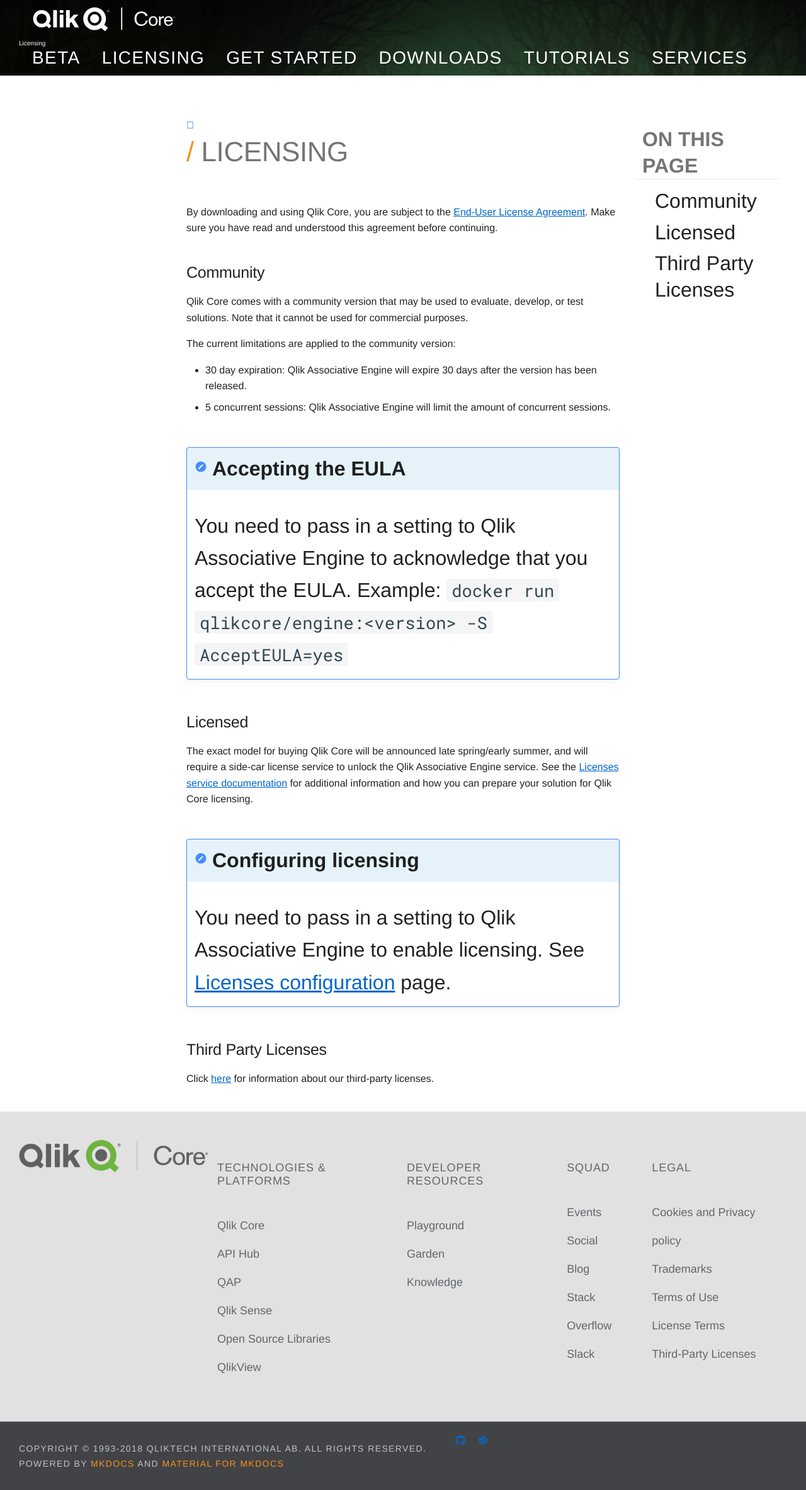
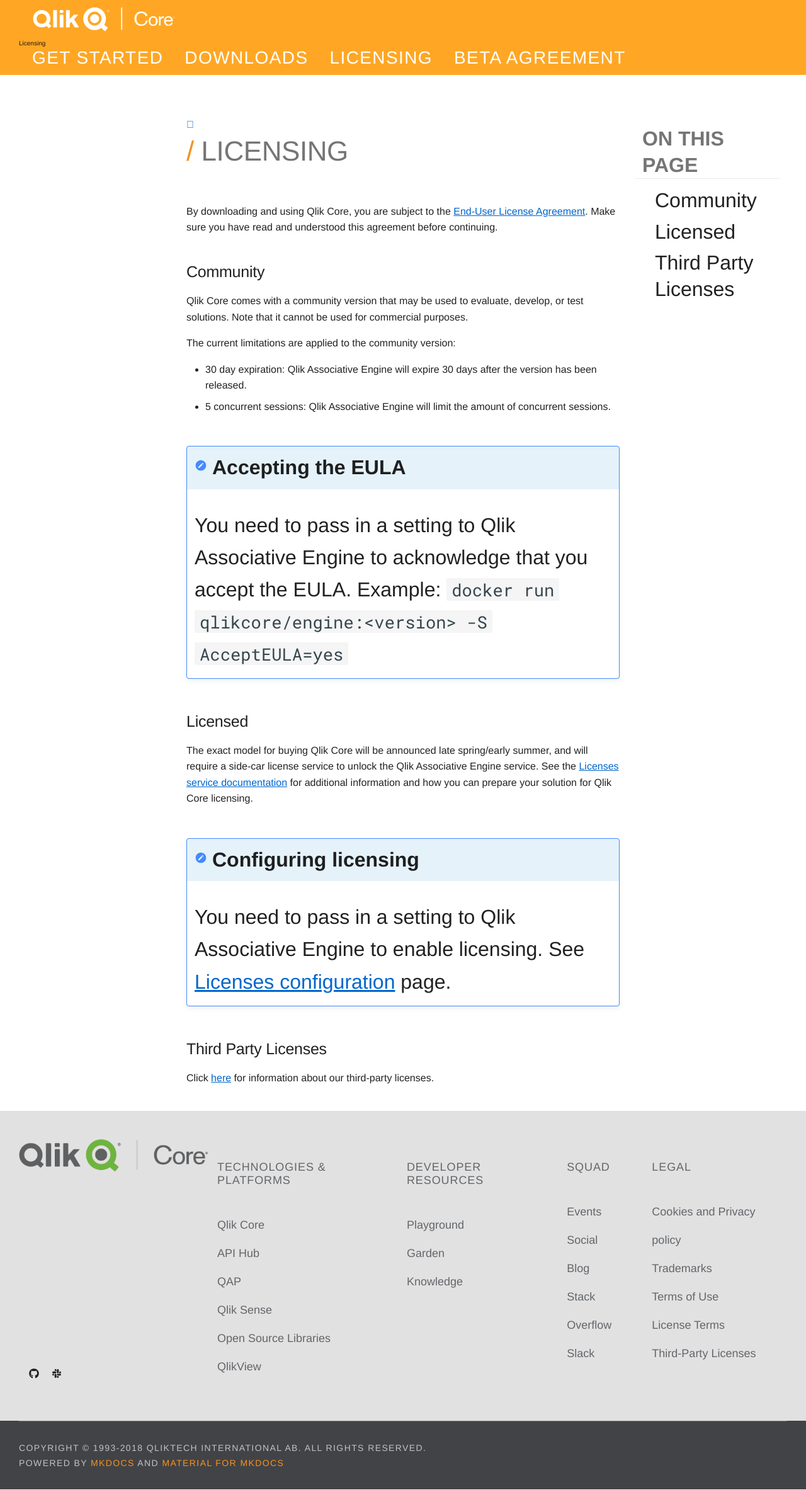
Before and after one commit to qlik-oss/core-website, an MkDocs documentation site: the page built from docs/docs/licensing.md, in a window 1280 px wide. Shown: the whole page at 63% size. Built offline with MkDocs 1.6.1 and Material for MkDocs 9.7.7, drawn with Linux system fonts in a browser that asks for light colours; comment, search, counter and statistics services are not loaded; old or Windows-style settings are respelled for this version of MkDocs.

Commit message:
Updated after review

```diff
--- a/docs/javascripts/extra.js
+++ b/docs/javascripts/extra.js
@@ -3,24 +3,6 @@
     document.getElementsByClassName("accept-cookies")[0].className +=
     " hidden";}
   }
-
-
-(function() {
-  var imgCount = 5;
-  var dir = '../images/';
-  var randomCount = Math.round(Math.random() * (imgCount - 1)) + 1;
-  var images = new Array
-          images[1] = "/bg-1.jpg",
-          images[2] = "/bg-2.jpg",
-          images[3] = "/bg-3.jpg",
-          images[4] = "/bg-4.jpg",
-          images[5] = "/bg-5.jpg"
-  var img = document.getElementById("header-id"),
-  style = img.currentStyle || window.getComputedStyle(img, false);
-  url = style.backgroundImage.slice(4, -1).replace(/"/g, "");
-  newUrl = url.substr(0, url.lastIndexOf('/'));
-  document.getElementById("header-id").style.backgroundImage = "url(" + newUrl + images[randomCount] + ")";
-})();
 
 (function() {
   var h1 = document.getElementsByTagName("h1");
--- a/docs/stylesheets/custom-style.css
+++ b/docs/stylesheets/custom-style.css
@@ -1,12 +1,12 @@
 
 @font-face {
   font-family: BasicCommercialLTPro-Bold;
-  src: url(../fonts/BasicCommercialLTPro-Bold.otf);
+  src: url(../fonts/BasicCommercialLTPro-Bold.otf) format("opentype");;
 }
 
 @font-face {
   font-family: BasicCommercialLTPro-Roman;
-  src: url(../fonts/BasicCommercialLTPro-Roman.otf);
+  src: url(../fonts/BasicCommercialLTPro-Roman.otf) format("opentype");;
 }
 
 
@@ -39,8 +39,12 @@
   font-size: 5rem;
 }
 
+.md-header {
+  position: relative;
+}
+
 @media (max-width: 76.1875em) {
-  .md-header-home {
+  .md-header-home, .md-header-sub {
     position: relative;
     background-color: #000;
     background-image:URL('../images/bg-1.jpg');
@@ -48,12 +52,6 @@
   }
   .md-flex-homepage {
     display: none !important;
-  }
-  .md-header {
-    position: relative;
-    background-color: #000;
-    background-image:URL('../images/bg-1.jpg');
-    height: 75px;
   }
   .md-logo img {
     height: auto;
@@ -70,15 +68,15 @@
     background-position: center;
     background-repeat: no-repeat;
     background-size: cover;
+    background-image:URL('../images/bg-1.jpg');
     -webkit-animation: fadein 1s; /* Safari, Chrome and Opera > 12.1 */
     -moz-animation: fadein 1s; /* Firefox < 16 */
     -ms-animation: fadein 1s; /* Internet Explorer */
     -o-animation: fadein 1s; /* Opera < 12.1 */
     animation: fadein 1s;
   }
-  .md-header {
-    position: relative;
-    background-color: #000;
+
+  .md-header-sub {
     background-image:URL('../images/bg-1.jpg');
     height: 120px;
   }
@@ -118,9 +116,21 @@
 to   { opacity: 1; }
 }
 
-.md-tabs, .md-footer-nav {
+.md-tabs  {
   background-color:rgba(0, 0, 0, 0.0);
   right: 30px;
+}
+
+.md-sidebar[data-md-state=lock] {
+  top: 0.5rem;
+}
+
+.md-sidebar[data-md-state=lock] {
+  bottom: 4.8rem;
+}
+
+.md-tabs {
+  background-color:rgba(0, 0, 0, 0.0) !important;
 }
 
 .md-footer-meta {
@@ -128,7 +138,7 @@
   color: #626669;
 }
 
-.md-footer-meta2 {
+.md-footer-last {
   background-color: #424346;
   color: #e1e1e1;
 }
@@ -147,7 +157,7 @@
   font-family: 'BasicCommercialLTPro-Bold','Helvetica Neue','helvetica',arial,sans-serif;
 }
 
-h1 {
+.md-content h1 {
   text-transform: uppercase;
   font-size: 2.2rem !important;
 }
@@ -239,7 +249,7 @@
 }
 
 /* Hide Beta/Third Party Licenses nav items in full size menu */
-.md-nav__item a[title="Beta"],
+.md-nav__item a[title="Beta agreement"],
 .md-nav__item a[title="Third Party Licenses"]
  {
   display: none;
@@ -247,7 +257,7 @@
 
 /* Show the Beta nav item in hamburger menu */
 @media only screen and (max-width: 76.1875em) {
-  .md-nav__item a[title="Beta"] {
+  .md-nav__item a[title="Beta agreement"] {
     display: block;
   }
 }
@@ -365,9 +375,15 @@
 }
 
 .md-footer-social a, .md-footer-social a:hover {
-  font-size: 24px;
-  color: #c2c2c2;
+  font-size: 60px;
+  color: #626669;
+  margin-right: 30px;
   text-decoration: none;
+}
+
+.footer-left .footer-social {
+  display: flex;
+  align-self: flex-end;
 }
 
 .md-footer-legal {
@@ -378,7 +394,8 @@
 
 .md-footer-legal-text {
   float: left;
-  padding: 30px;
+  padding-top: 30px;
+  padding-bottom: 30px;
   font-size: 14px;
   color: #c2c2c2;
   line-height: 24px;
@@ -563,13 +580,12 @@
 .marketing-text-button {
   color: white;
   font-family: BasicCommercialLTPro-Roman;
-  font-size:18px;
+  font-size:16px;
   background-color: #f7921d;
-  opacity: 0.8;
-  border-style: solid;
-  border-width: 2px 2px 2px 2px;
+  opacity: 1;
   padding: 10px 20px 10px 20px;
   text-decoration: none;
+  text-transform: uppercase;
 }
 
 .marketing-text-button:hover {
--- a/mkdocs.yml
+++ b/mkdocs.yml
@@ -4,6 +4,8 @@
   name: 'material'
   logo: 'images/QlikCore-Horizontal-Print-white.svg'
   custom_dir: 'theme'
+  palette:
+    primary: 'orange'
   favicon: 'images/favicon.ico'
 
 extra_css:
@@ -38,10 +40,10 @@
 
 pages:
   - Home: index.md
-  - Beta: beta.md
-  - Licensing: docs/licensing.md
   - Get Started: docs/getting-started.md
   - Downloads: docs/downloads.md
+  - Licensing: docs/licensing.md
+  - Beta agreement: beta.md
   - Tutorials:
     - Hello Engine: docs/tutorials/hello-engine.md
     - Hello Data: docs/tutorials/hello-data.md
@@ -54,6 +56,7 @@
       - Overview: docs/tutorials/scalability/overview.md
       - Newspaper website: docs/tutorials/scalability/newspaper.md
   - Services:
+    - Mira: docs/services/mira.md
     - Qlik Associative Engine:
       - Introduction: docs/services/qix-engine/introduction.md
       #- Access Control: docs/services/qix-engine/access-control.md
@@ -78,7 +81,6 @@
       - Analytical Connector API: docs/services/qix-engine/apis/server-side-extension/analytical-connector-api.md
       - Rest API: docs/services/qix-engine/apis/rest/qlik-associative-engine-api.md
     - Licenses: docs/services/licenses.md
-    - Mira: docs/services/mira.md
   - Conventions:
     - Introduction: docs/conventions/introduction.md
     - API Strategy: docs/conventions/api-strategy.md
--- a/theme/partials/footer.html
+++ b/theme/partials/footer.html
@@ -8,6 +8,11 @@
           <div class="footer-logo">
             <img src="{{ base_url }}/images/QlikCore-Horizontal_RGB.png" width="300px" alt="Qlik Logo">
           </div>
+          <div class="footer-social">
+            {% block social %}
+              {% include "partials/social.html" %}
+            {% endblock %}
+            </div>
         </div>
 
       <div class="footer-nav-menu">
@@ -100,61 +105,19 @@
   </div>
 </section>
 
-<!--
-<footer class="md-footer">
-  <div class="md-footer-meta md-typeset">
-    <div class="md-footer-meta__inner md-grid">
-      <div class="md-footer-copyright">
-        {% if config.copyright %}
-          <div class="md-footer-copyright__highlight">
-            {{ config.copyright }}
-          </div>
-        {% endif %}
-        <div class="md-footer-link-container">
-          <div class="md-footer-inner-container md-footer-logo">
-              <img src="{{ base_url }}/{{ config.theme.logo }}"
-                width="24" height="24" />
-          </div>
-          <div class="md-footer-inner-container md-footer-link-list">
-            <label class="md-footer-link-header">COMPANY</label>
-            <ul>
-              <li><a href="http://www.qlik.com/company/about-the-company">About Qlik</a></li>
-              <li><a href="http://www.qlik.com/company/press-room">Press Room</a></li>
-              <li><a href="http://www.qlik.com/company/careers">Careers</a></li>
-              <li><a href="http://www.qlik.com/contact">Find a Sales Office</a></li>
-              <li><a href="http://www.qlik.com/try-or-buy/buy-now">Contact Qlik</a></li>
-            </ul>
-          </div>
-          <div class="md-footer-inner-container md-footer-link-list">
-            <label class="md-footer-link-header">LEGAL</label>
-            <ul>
-              <li><a href="http://www.qlik.com/legal/cookies-and-privacy-policy">Cookies and Privacy policy</a></li>
-              <li><a href="http://www.qlik.com/legal/trademarks">Trademarks</a></li>
-              <li><a href="http://www.qlik.com/legal/terms-of-use">Terms of Use</a></li>
-              <li><a href="{{ base_url }}/beta">License Terms</a></li>
-              <li><a href="{{ base_url }}/docs/third-party-licenses">Third-Party Licenses</a></li>
-            </ul>
-          </div>
-        </div>
-      </div>
-    </div>
-  </div>
-</footer>
--->
 <footer class="md-footer-last">
-  <div class="md-footer-meta2 md-typeset">
-      <div class="md-footer-legal">
+  <div class="wrapper">
+    <div class="md-typeset">
+        <div class="md-footer-legal">
           <div class="md-footer-legal-text">
             <div>Copyright © 1993-2018 QlikTech International AB. All rights reserved.</div>
-            Powered by
+              Powered by
               <a href="http://www.mkdocs.org">MkDocs</a>
               and
               <a href="https://squidfunk.github.io/mkdocs-material/">
               Material for MkDocs</a>
+            </div>
           </div>
-          {% block social %}
-            {% include "partials/social.html" %}
-          {% endblock %}
         </div>
-  </div>
+      </div>
 </footer>
--- a/theme/partials/tabs.html
+++ b/theme/partials/tabs.html
@@ -7,7 +7,9 @@
   <div class="md-tabs__inner md-grid">
     <ul class="md-tabs__list">
       {% for nav_item in nav %}
-        {% if nav_item.title != "Home" and nav_item.title != "Third Party Licenses" %}
+        {% if nav_item.title != "Home" and nav_item.title != "Third Party Licenses"
+        and nav_item.title != "Services" and nav_item.title != "Tutorials"
+        and nav_item.title != "Conventions"%}
           {% include "partials/tabs-item.html" %}
         {% endif %}
       {% endfor %}
```
Also changed, not shown: docs/docs/getting-started.md (+1 -1 lines).
